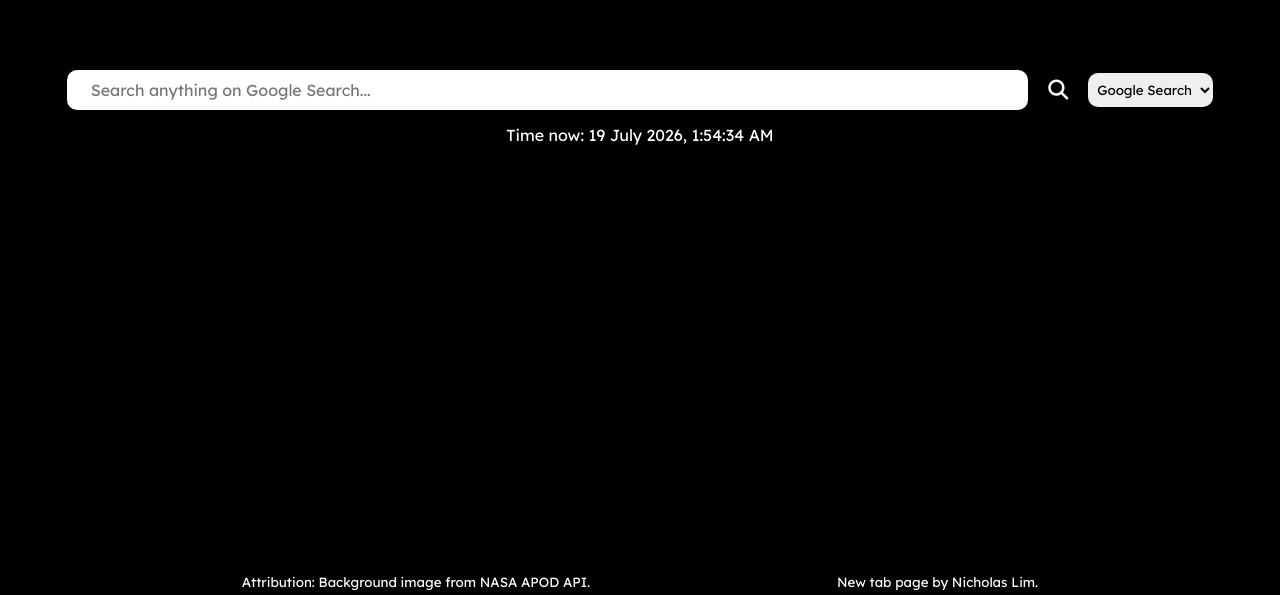
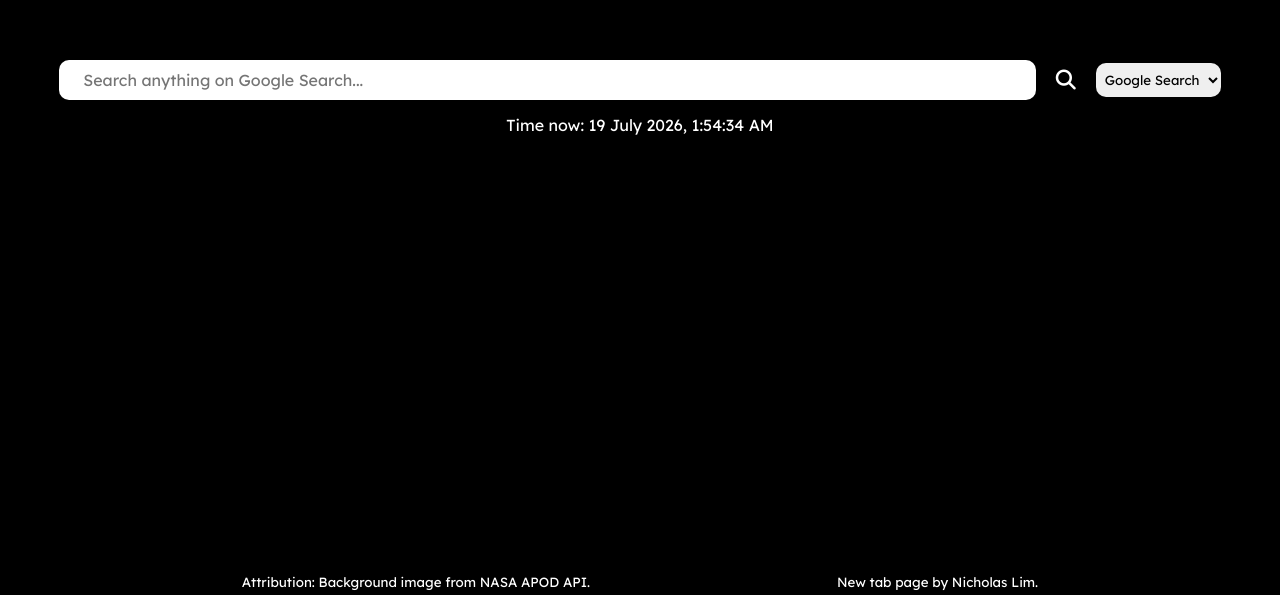
Before and after one commit to Nicholas1023/new-tab, a website built with Vite: page index.html in a window 1280 px wide. Shown: the part 205-800 px from the top of the page. Built offline with nearby package versions, Linux system fonts and the light colour scheme; no server answers.

Commit message:
Remove margin

```diff
--- a/src/style.css
+++ b/src/style.css
@@ -1,6 +1,6 @@
 * {
   padding: 0;
-  margin: 5px;
+  margin: 0;
   font-family: "Lexend", system-ui, sans-serif;
   color: white;
 }
@@ -16,6 +16,10 @@ body {
   background-position: center;
   background-repeat: no-repeat;
   background-size: cover;
+}
+
+body * {
+  margin: 5px;
 }
 
 input {
```
